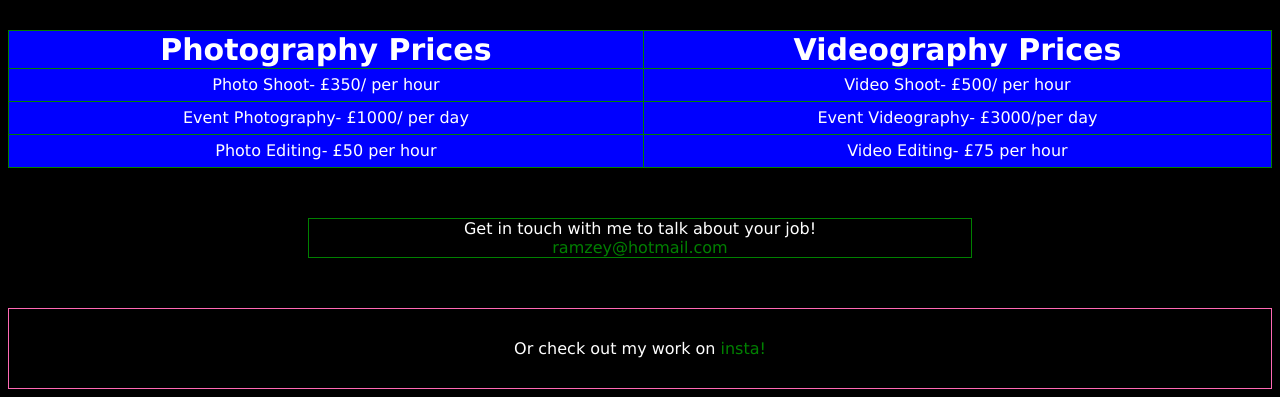
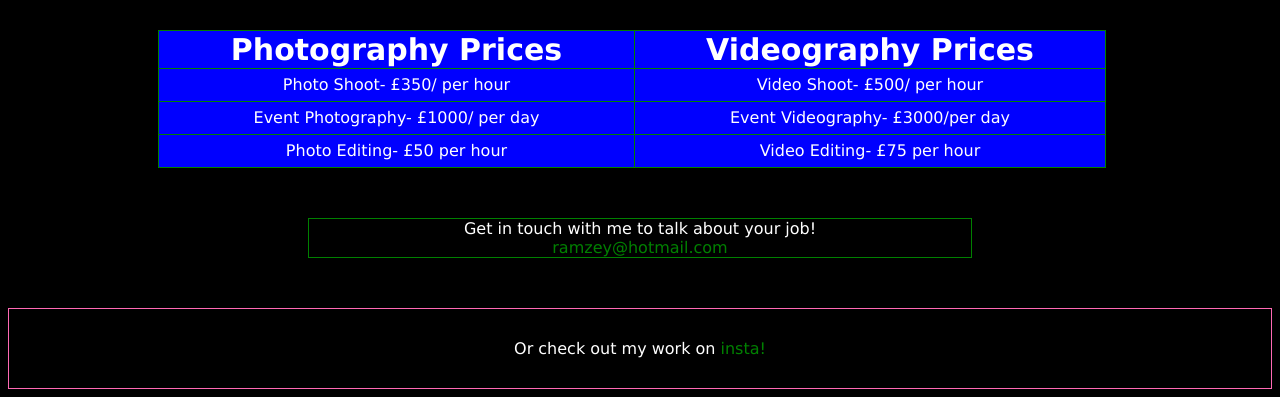
Before and after one commit to Saraesabbagh/computing-fundamentals-portfolio, a plain HTML site: page contact.html in a window 1280 px wide. Shown: the part 315-712 px from the top of the page. Drawn offline with Linux system fonts and the light colour scheme.

Commit message:
update to css

```diff
--- a/styles.css
+++ b/styles.css
@@ -46,8 +46,9 @@ td {
   text-align: center;
 }
 table {
-  width: 100%;
+  width: 75%;
   border-collapse: collapse;
+  margin-left: 150px;
 }
 
 th {
```
